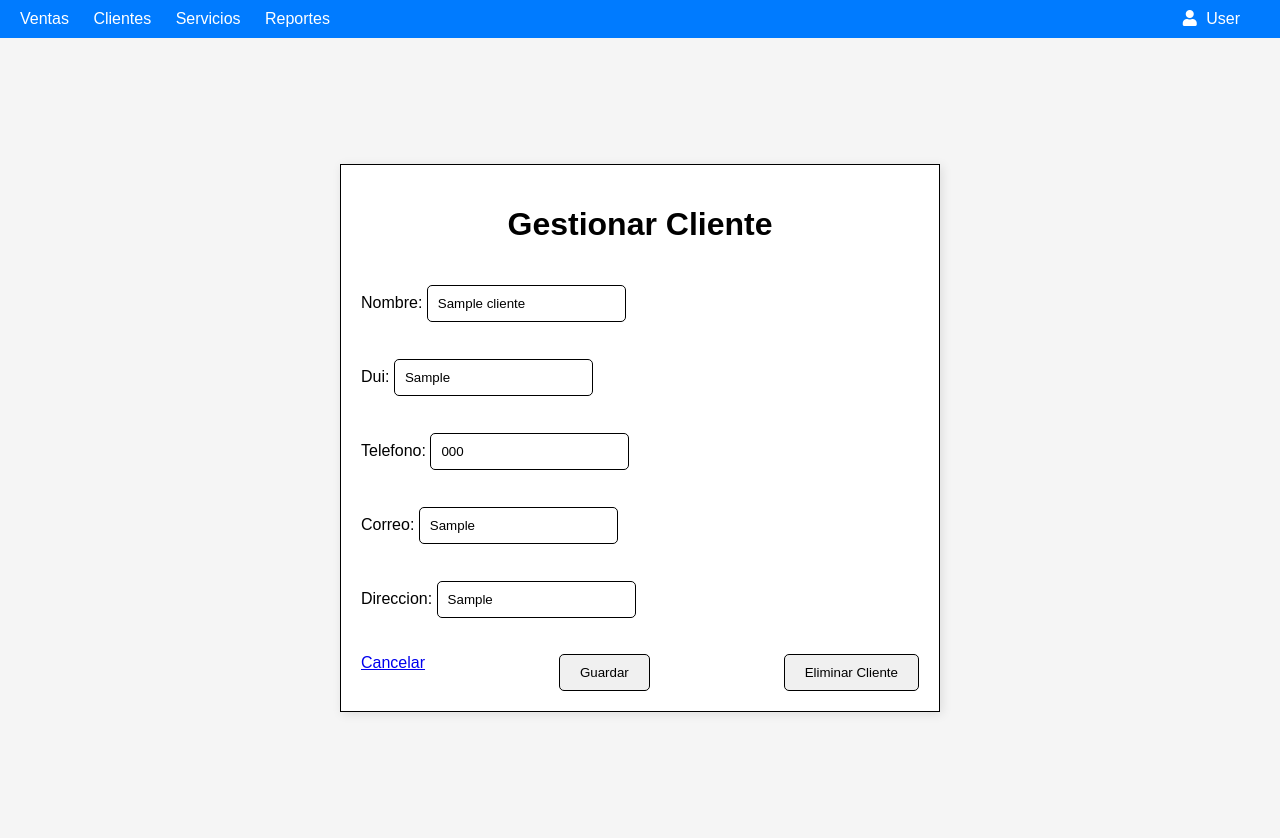
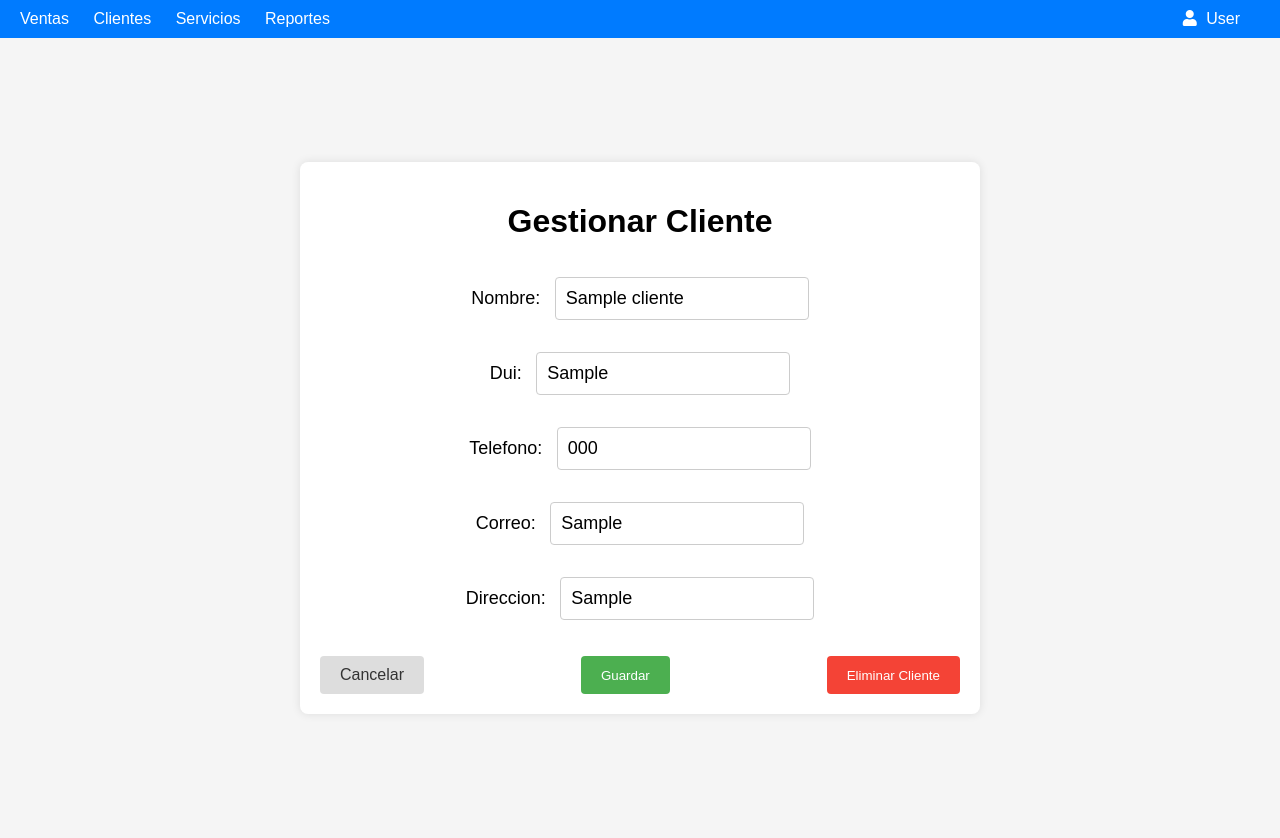
Before and after one commit to BDiazz/modulo-ventas, a Django app: page /modificarEliminarCliente/1/ in a window 1280 px wide. Run offline with Django 5.2, Linux system fonts and the light colour scheme; a user stored in the database is signed in; tables that the repository leaves empty hold one stand-in row (values such as "Sample post").

Commit message:
detalles

```diff
--- a/centro_comercial_ERP/modulo_ventas/static/css/gestionarCliente.css
+++ /dev/null
@@ -1,114 +0,0 @@
-/* Estilo general para el cuerpo */
-body {
-    font-family: Arial, sans-serif;
-    margin: 0;
-    padding: 0;
-    background-color: #f8f8f8;
-    box-sizing: border-box;
-}
-
-/* Estilo para la barra de navegación */
-.barra {
-    width: 100%;
-    position: fixed;
-    top: 0;
-    left: 0;
-    background-color: #f8f8f8;
-    box-shadow: 0 2px 4px rgba(0, 0, 0, 0.1);
-    z-index: 1000;
-    padding: 10px 0;
-    box-sizing: border-box;
-}
-
-/* Estilo del menú de navegación */
-nav ul {
-    list-style: none;
-    padding: 0;
-    margin: 0;
-    display: flex;
-    justify-content: center;
-}
-
-/* Estilo de los elementos de la lista */
-nav ul li {
-    margin: 0 15px;
-}
-
-/* Estilo de los enlaces de navegación */
-nav ul li a {
-    text-decoration: none;
-    color: #000;
-    padding: 10px 15px;
-    display: block;
-}
-
-/* Contenedor principal para centrar todo el contenido */
-.main-container {
-    width: 100%;
-    display: flex;
-    justify-content: center;
-    align-items: center;
-    flex-direction: column;
-    min-height: 100vh;
-    box-sizing: border-box;
-}
-
-/* Ajuste para la barra de navegación fija */
-.spacer {
-    height: 0px;
-}
-
-/* Estilo para el contenedor del formulario */
-.container {
-    width: 600px;
-    padding: 20px;
-    border: 1px solid #000;
-    box-shadow: 2px 2px 10px rgba(0, 0, 0, 0.1);
-    background-color: #fff;
-    box-sizing: border-box;
-}
-
-/* Centrado del texto del título */
-h1 {
-    text-align: center;
-}
-
-/* Estilo del formulario */
-form {
-    display: flex;
-    flex-direction: column;
-}
-
-/* Estilo de las etiquetas */
-label {
-    margin-top: 10px;
-}
-
-/* Estilo de los campos de entrada de texto y correo electrónico */
-input[type="text"], input[type="email"] {
-    padding: 10px;
-    margin-top: 5px;
-    border: 1px solid #000;
-    border-radius: 5px;
-}
-
-/* Contenedor de botones */
-.button-container {
-    display: flex;
-    justify-content: space-between;
-    margin-top: 20px;
-}
-
-/* Estilo de los botones */
-.button-container button {
-    padding: 10px 20px;
-    border: 1px solid #000;
-    border-radius: 5px;
-    background-color: #f0f0f0;
-    cursor: pointer;
-}
-
-/* Efecto hover para los botones */
-.a-container button:hover {
-    background-color: #dcdcdc;
-}
--- /dev/null
+++ b/centro_comercial_ERP/modulo_ventas/static/css/modificarEliminarCliente.css
@@ -0,0 +1,95 @@
+body {
+    font-family: Arial, sans-serif;
+}
+
+.main-container {
+    display: flex;
+    justify-content: center;
+    align-items: center;
+    height: 100vh;
+}
+
+.container {
+    width: 50%;
+    padding: 20px;
+    box-shadow: 0 0 10px rgba(0, 0, 0, 0.1);
+    background-color: #fff;
+    border-radius: 8px;
+    text-align: center;
+}
+
+form {
+    display: flex;
+    flex-direction: column;
+    align-items: center;
+}
+
+.form-group {
+    display: flex;
+    align-items: center;
+    width: 100%;
+    margin-bottom: 15px;
+}
+
+/* Estilo para los labels */
+label {
+    font-size: 18px; /* Cambia esto según sea necesario */
+    flex: 1;
+    text-align: right;
+    margin-right: 10px;
+}
+
+/* Estilo para los campos de entrada */
+input[type="text"], input[type="email"], textarea, select {
+    font-size: 18px; /* Cambia esto según sea necesario */
+    padding: 10px;
+    flex: 2;
+    border-radius: 4px;
+    border: 1px solid #ccc;
+    box-sizing: border-box;
+}
+
+.button-container {
+    display: flex;
+    justify-content: space-between;
+    width: 100%;
+    margin-top: 20px;
+}
+
+button {
+    padding: 10px 20px;
+    border: none;
+    border-radius: 4px;
+    cursor: pointer;
+}
+
+.cancel-btn {
+    padding: 10px 20px;
+    background-color: #ddd;
+    color: #333;
+    text-decoration: none;
+    border-radius: 4px;
+    display: inline-block;
+}
+
+.cancel-btn:hover {
+    background-color: #bbb;
+}
+
+.register-btn {
+    background-color: #4CAF50;
+    color: white;
+}
+
+.register-btn:hover {
+    background-color: #45a049;
+}
+
+.delete-btn {
+    background-color: #f44336;
+    color: white;
+}
+
+.delete-btn:hover {
+    background-color: #e31b0c;
+}
--- a/centro_comercial_ERP/modulo_ventas/templates/modificarEliminarCliente.html
+++ b/centro_comercial_ERP/modulo_ventas/templates/modificarEliminarCliente.html
@@ -5,7 +5,7 @@
     <meta charset="UTF-8">
     <meta name="viewport" content="width=device-width, initial-scale=1.0">
     <title>Gestionar Cliente</title>
-    <link rel="stylesheet" href="{% static 'css/gestionarCliente.css' %}">
+    <link rel="stylesheet" href="{% static 'css/modificarEliminarCliente.css' %}">
 </head>
 <body>
     {% include "barra.html" %}
--- a/centro_comercial_ERP/modulo_ventas/views.py
+++ b/centro_comercial_ERP/modulo_ventas/views.py
@@ -87,9 +87,9 @@ def consultarClientes(request):
         elif filter_by == 'dui':
             clientes = Cliente.objects.filter(dui__icontains=query)
         else:
-            clientes = Cliente.objects.all()
+            clientes = Cliente.objects.all().order_by('id')
     else:
-        clientes = Cliente.objects.all()
+        clientes = Cliente.objects.all().order_by()
 
     return render(request, 'consultarClientes.html', {'clientes': clientes, 'search': query, 'filter': filter_by})
 
```
